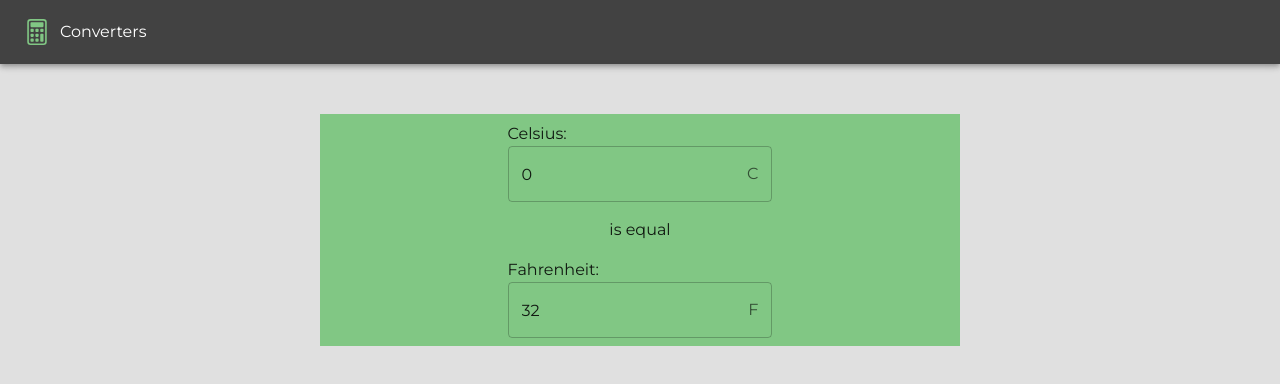
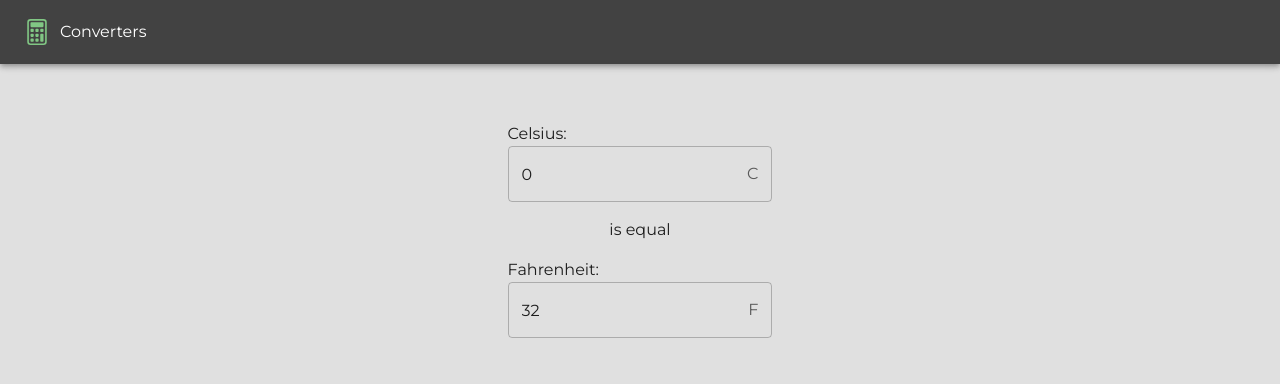
Before and after one commit to tothlevente/converters, a React (Vite) app: page / in a window 1280 px wide. Shown: the top 384 px of the page. Built offline with nearby package versions, Linux system fonts and the light colour scheme.

Commit message:
Developments

```diff
--- a/src/components/Temperatures.tsx
+++ b/src/components/Temperatures.tsx
@@ -34,7 +34,6 @@ export default function Temperatures() {
         width: "50%",
         marginTop: "50px",
       }}
-      bgcolor={green[300]}
       noValidate
       autoComplete="off"
     >
```
